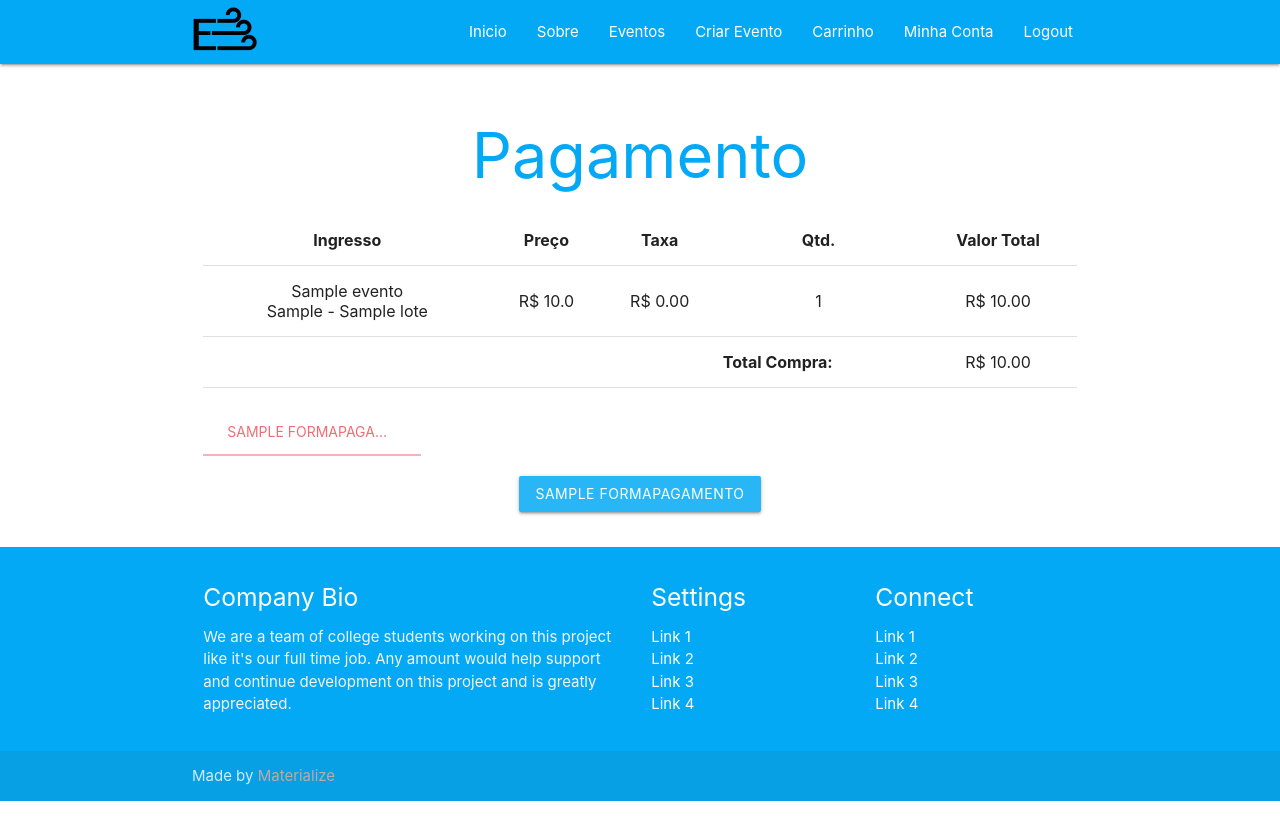
After one commit to AndyVitoria/Evento, a Django app: page /pagamento/ in a window 1280 px wide. The commit adds this page. Shown: the top 840 px of the page. Run offline with Django 3.2, Linux system fonts and the light colour scheme; a user stored in the database is signed in; tables that the repository leaves empty hold one stand-in row (values such as "Sample post"); some libraries are stand-ins or nearby versions.

Commit message:
# Atualizações: * Comunicação com a API do PayPal * Inserido o modulo para gerar QR Code * Finalização do Processo de Compra * Inserção dos menus de QR Code e Compra para os usuários

```diff
--- a/EVento/settings.py
+++ b/EVento/settings.py
@@ -66,6 +66,8 @@ TEMPLATES = [
                 'django.template.context_processors.request',
                 'django.contrib.auth.context_processors.auth',
                 'django.contrib.messages.context_processors.messages',
+
+                'django.template.context_processors.media',
             ],
         },
     },
@@ -120,3 +122,7 @@ USE_TZ = True
 STATIC_URL = '/static/'
 
 FILE_PATH_FIELD_DIRECTORY = ''
+
+
+MEDIA_ROOT = os.path.join(BASE_DIR, '')
+MEDIA_URL = '/media/'
--- a/EVento/urls.py
+++ b/EVento/urls.py
@@ -16,11 +16,12 @@ Including another URLconf
 from django.contrib import admin
 from django.urls import path, include
 from E_Vento import views
-
+from django.conf import settings
+from django.conf.urls.static import static
 
 urlpatterns = [
     path('admin/', admin.site.urls),
     path('', include('E_Vento.urls')),
 
-    path('nested_admin/', include('nested_admin.urls')),
+    path('nested_admin/', include('nested_admin.urls'))
 ]
--- a/E_Vento/static/js/init.js
+++ b/E_Vento/static/js/init.js
@@ -80,6 +80,8 @@ function topEvents(eventData) {
         let page = eventData[i]['page'];
         let nome = eventData[i]['evento']['nome'];
         let banner = 'static/images/evento_cards/evento1.png';
+        if  (eventData[i]['evento']['banner'] != '')
+            banner =  eventData[i]['evento']['banner'];
         let desc = eventData[i]['evento']['descricao'];
         newEvent = buildCard(page, nome, banner, desc);
         divTopEvents.append(newEvent);
--- /dev/null
+++ b/E_Vento/static/js/pagamento.js
@@ -0,0 +1,20 @@
+$(document).ready(function () {
+    $('.tabs').tabs({});
+
+}); // end of document ready
+var csrftoken = getCookie('csrftoken');
+function getCookie(name) {
+    var cookieValue = null;
+    if (document.cookie && document.cookie !== '') {
+        var cookies = document.cookie.split(';');
+        for (var i = 0; i < cookies.length; i++) {
+            var cookie = jQuery.trim(cookies[i]);
+            // Does this cookie string begin with the name we want?
+            if (cookie.substring(0, name.length + 1) === (name + '=')) {
+                cookieValue = decodeURIComponent(cookie.substring(name.length + 1));
+                break;
+            }
+        }
+    }
+    return cookieValue;
+}
--- /dev/null
+++ b/E_Vento/static/js/paypal.js
@@ -0,0 +1,74 @@
+// Render the PayPal button
+paypal.Button.render({
+    // Set your environment
+    env: 'sandbox', // sandbox | production
+
+    // Specify the style of the button
+    style: {
+        layout: 'vertical',  // horizontal | vertical
+        size: 'medium',    // medium | large | responsive
+        shape: 'rect',      // pill | rect
+        color: 'gold'       // gold | blue | silver | white | black
+    },
+
+    // Specify allowed and disallowed funding sources
+    //
+    // Options:
+    // - paypal.FUNDING.CARD
+    // - paypal.FUNDING.CREDIT
+    // - paypal.FUNDING.ELV
+    funding: {
+        allowed: [
+            paypal.FUNDING.CARD,
+            paypal.FUNDING.CREDIT
+        ],
+        disallowed: []
+    },
+
+    // Enable Pay Now checkout flow (optional)
+    commit: true,
+
+    // PayPal Client IDs - replace with your own
+    // Create a PayPal app: https://developer.paypal.com/developer/applications/create
+    client: {
+        sandbox: 'AeQQGdnhXvUWFy1XZM3auBsys7pRYL_2TClcuxb7XI9kc3NwMIn3-cffj8XZQL6AWPkjB1URHnbJwOQz',
+        production: 'AfjkH4g8c6WVNt5djvwof7uls1iE0hc1PS6_O9wQBwhokg-A3FLlJymbdROv6z3EXpWqOZD9JagIDvlj'
+    },
+
+    payment: function (data, actions) {
+        return actions.payment.create({
+            payment: {
+                transactions: [
+                    {
+                        amount: {
+                            total: total,
+                            currency: 'BRL'
+                        }
+                    }
+                ]
+            }
+        });
+    },
+
+    onAuthorize: function (data, actions) {
+        return actions.payment.execute()
+            .then(function () {
+                $.ajax({
+                    type: "POST",
+                    url: document.URL,
+                    data: {
+                        'csrfmiddlewaretoken': csrftoken,
+                        'type': 'PayPal',
+                        'data': data,
+                        'carrinhoID': carrinhoID,
+                        'total': total
+                    }
+                }).fail(function () {
+                    window.alert('Falha se comunicar com o servidor!');
+                }).done(function () {
+                    window.alert('Pagamento realizado com sucesso!');
+                });
+                console.log(data);
+            });
+    }
+}, '#paypal-button-container');
--- a/E_Vento/static/materialize/sass/components/_variables.scss
+++ b/E_Vento/static/materialize/sass/components/_variables.scss
@@ -34,7 +34,8 @@
 // 1. Colors
 // ==========================================================================
 
-$primary-color: color("materialize-red", "lighten-2") !default;
+//$primary-color: color("materialize-red", "lighten-2") !default;
+$primary-color: color("light-blue", "lighten-2") !default;
 $primary-color-light: lighten($primary-color, 15%) !default;
 $primary-color-dark: darken($primary-color, 15%) !default;
 
--- a/E_Vento/urls.py
+++ b/E_Vento/urls.py
@@ -1,5 +1,7 @@
 from django.urls import path
 from . import views
+from django.conf.urls.static import static
+from django.conf import settings
 
 urlpatterns = [
     path('', views.home, name='home'),
@@ -9,5 +11,11 @@ urlpatterns = [
     path('carrinho/', views.get_carrinho, name='carrinho'),
     path('login/', views.login_evento, name='login'),
     path('logout/', views.logout_evento, name='logout'),
-    path('evento/novo/', views.criar_evento, name='criar_evento')
+    path('evento/novo/', views.criar_evento, name='criar_evento'),
+    path('pagamento/', views.pagamento, name='pagamento'),
 ]
+
+from django.conf.urls.static import static
+from django.conf import settings
+
+urlpatterns += static(settings.MEDIA_URL, document_root=settings.MEDIA_ROOT)
--- a/E_Vento/views.py
+++ b/E_Vento/views.py
@@ -39,11 +39,10 @@ def criar_conta(request):
             user_object = user_forms.save()
 
             # Atribui as permissões do Promotor
-            user_object.promotor()
+            user_object.criar_promotor()
 
-            # Inicializa um Novo formulário em Branco
-            user_forms = UserForm()
-            user_forms.format()
+            Usuario.autenticar(username=user_object.username, password=user_object.password)
+            return redirect(home)
         else:
             msg = user_forms.errors
     else:
@@ -79,6 +78,11 @@ def build_evento(evento):
     temp_evento_dict = evento_serialized[0]['fields']
     temp_evento_dict['id'] = evento_serialized[0]['pk']
     temp_evento_dict['categoria'] = build_categoria(evento)
+    banner = Banner.objects.filter(id_evento=evento).first()
+    if banner is not None:
+        temp_evento_dict['banner'] = banner.image_url.url
+    else:
+        temp_evento_dict['banner'] = ''
     return temp_evento_dict
 
 
@@ -158,8 +162,12 @@ def get_evento(request, id):
     if request.method == "GET":
         try:
             evento = Evento.objects.get(pk=id)
+            banner = Banner.objects.filter(id_evento=evento).first()
+            if banner is None:
+                banner = {'image_url':{'url': 'images/evento_cards/evento1.png'}}
+
             temp = loader.get_template('evento_site/pages/evento/evento.html')
-            return HttpResponse(temp.render({'evento': evento}, request))
+            return HttpResponse(temp.render({'evento': evento, 'banner': banner}, request))
         except:
             return home(request)
 
@@ -214,9 +222,6 @@ def get_carrinho(request):
         # Dados do Formulário de Carrinho
         post = request.POST
 
-        # Lista de Etickets
-        eticket_form_list = list()
-
         # Atualizando a quantidade de ingressos
         for key in post:
             if 'ci-' in key:
@@ -225,15 +230,47 @@ def get_carrinho(request):
                 if ci_qtd > 0:
                     item = carrinho.get_item_by_id(ci_id)
                     item.update_qtd_ingresso(ci_qtd)
-                    ingresso = item.get_ingresso()
-                    eticket_form_list.append({'form': EticketForm({'id_ingresso': ingresso.id, 'id_usuario': user.id}),
-                                              'ingresso': ingresso})
                 else:
                     carrinho.get_item_by_id(ci_id).delete()
+        return redirect(pagamento)
 
-        temp = loader.get_template('evento_site/pages/eticket/eticket_form.html')
 
-        return HttpResponse(temp.render({'eticket_form_list': eticket_form_list}, request))
+def pagamento(request):
+    if request.method == 'POST':
+        post = request.POST
+        carrinho_id = post['carrinhoID']
+        total = float(post['total'])
+        data = post.get('data', False)
+        tipo_pagamento = post['type']
+
+        carrinho = Carrinho.objects.filter(id=carrinho_id, status=True).first()
+        forma_pagamento = FormaPagamento.objects.filter(nome=tipo_pagamento).first()
+        compra = Compra.objects.filter(id_carrinho=carrinho.id)
+        if carrinho is not None and forma_pagamento is not None and carrinho.calcular_total() == total and len(
+                compra) == 0:
+            compra = Compra(data_compra=timezone.now(), data_pagamento=timezone.now(), id_carrinho=carrinho,
+                            id_forma_pagamento=forma_pagamento, id_user=carrinho.id_user)
+
+            compra.pagar()
+            compra.save()
+
+            compra.gerar_eticket()
+            carrinho.status = False
+            carrinho.save()
+        return redirect(home)
+    else:
+        user = Usuario.get_usuario(request.user.id)
+
+        carrinho = user.get_carrinho()
+
+        temp = loader.get_template('evento_site/pages/pagamento.html')
+
+        forma_pagamento = FormaPagamento.objects.all()
+
+        return HttpResponse(temp.render({
+            'carrinho': carrinho,
+            'forma_pagamento': forma_pagamento,
+        }, request))
 
 
 # Mensagem de erro de da Usuário ou senha tela do Login
--- a/templates/evento_site/pages/base.html
+++ b/templates/evento_site/pages/base.html
@@ -98,5 +98,10 @@
 {% if request.get_full_path == '/carrinho/' %}
     <script src='{% static 'js/carrinho.js' %}'></script>
 {% endif %}
+{% if request.get_full_path == '/pagamento/' %}
+    <script src="{% static 'js/pagamento.js' %}"></script>
+    <script src="https://www.paypalobjects.com/api/checkout.js"></script>
+    <script src='{% static 'js/paypal.js' %}'></script>
+{% endif %}
 </body>
 </html>
--- a/templates/evento_site/pages/evento/evento.html
+++ b/templates/evento_site/pages/evento/evento.html
@@ -2,7 +2,8 @@
 {% load static %}
 {% block content %}
     <div id="index-banner" class="parallax-container">
-        <div class="parallax"><img src="{% static 'images/evento_cards/evento1.png' %}"
+        <div class="parallax">
+            <img src="{{ banner.image_url.url }}"
                                    alt="Unsplashed background img 1">
         </div>
     </div>
--- /dev/null
+++ b/templates/evento_site/pages/pagamento.html
@@ -0,0 +1,93 @@
+{% extends 'evento_site/pages/base.html' %}
+{% load static %}
+{% block content %}
+    <div class="container">
+        <div class="section">
+            <div class="row">
+                <div class="col s12">
+                    <div>
+                        <h1 class="center light-blue-text">Pagamento </h1>
+                    </div>
+                    <div>
+                        <table class="responsive-table highlight">
+                            <thead>
+                            <tr>
+                                <th class="center">Ingresso</th>
+                                <th class="center">Preço</th>
+                                <th class="center">Taxa</th>
+                                <th class="center">Qtd.</th>
+                                <th class="center">Valor Total</th>
+                            </tr>
+                            </thead>
+                            <tbody>
+                            {% for item in carrinho.get_item %}
+                                <tr id="item-{{ item.id }}">
+                                    <td class="center">
+                                        {{ item.id_lote.id_ingresso.id_evento.nome }} <br>
+                                        {{ item.id_lote.id_ingresso.tipo }} -
+                                        {{ item.id_lote.nome }}
+                                    </td>
+                                    <td class="center" id="preco-{{ item.id }}">
+                                        R$ {{ item.id_lote.valor }}
+                                    </td>
+                                    <td class="center" id="tx-{{ item.id }}">
+                                        R$ 0.00
+                                    </td>
+                                    <td id="evento-ingresso" class="center">
+                                        {{ item.qtd_ingresso }}
+                                    </td>
+                                    <td class="center">
+                                        <p id="tot-{{ item.id }}">R$ {{ item.total }}0</p>
+                                    </td>
+                                </tr>
+                            {% endfor %}
+                            <tr id="total">
+                                <td></td>
+                                <td></td>
+                                <td></td>
+                                <td style="font-weight: bold">Total Compra:</td>
+                                <td class="center">
+                                    <p id="total-carrinho">
+                                        R$
+                                        {% if carrinho.size > 0 %}
+                                            {{ carrinho.total }}
+                                        {% else %}
+                                            0,00
+                                        {% endif %}
+                                    </p>
+                                </td>
+                            </tr>
+                            </tbody>
+                        </table>
+                    </div>
+                </div>
+            </div>
+            <div class="row center">
+                <div class="col s12">
+                    <ul class="tabs">
+                        {% for fp in forma_pagamento %}
+                            <li class="tab col s3"><a href="#fp{{ fp.id }}">{{ fp }}</a></li>
+                        {% endfor %}
+                    </ul>
+                </div>
+            </div>
+            <div class="row center">
+                {% for fp in forma_pagamento %}
+                    <div id="fp{{ fp.id }}" class="col s12">
+                        {% if fp.nome == 'PayPal' %}
+                            <div id="paypal-button-container"></div>
+                        {% else %}
+                            <a class="btn">{{ fp }}</a>
+                        {% endif %}
+                    </div>
+                {% endfor %}
+
+            </div>
+
+        </div>
+    </div>
+    <script>
+        var total = '{{ carrinho.total }}';
+        var carrinhoID = {{ carrinho.id }};
+    </script>
+{% endblock %}
```
Also changed, not shown: E_Vento/admin.py (+14 -2 lines), E_Vento/models.py (+67 -9 lines), E_Vento/migrations/0001_initial.py, E_Vento/migrations/0002_auto_20180921_0846.py (deleted), E_Vento/migrations/0003_lote_nome.py (deleted), 1 other file.
